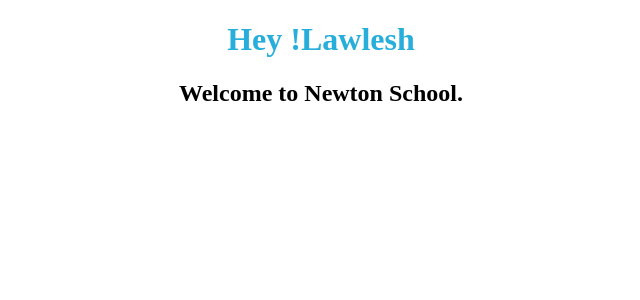
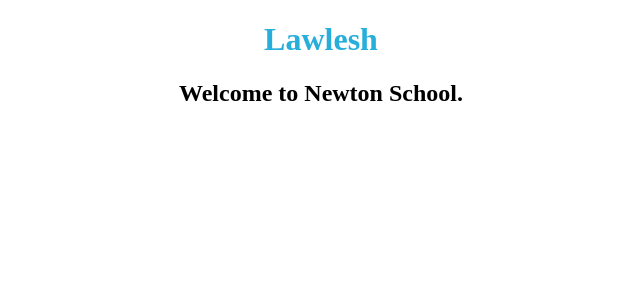
Before and after one commit to Lawlesh2022/Greetings-with-Props---React-Basics-Going-through-the-file-structure-analyzin---453y3nbjfmml, a React app: page / in a window 1280 px wide. Shown: the top 300 px of the page, without its empty margins (319-959 px from the left). Built offline with nearby package versions, Linux system fonts and the light colour scheme.

Commit message:
Update Welcome.js

```diff
--- a/src/components/Welcome.js
+++ b/src/components/Welcome.js
@@ -2,7 +2,7 @@ import React from 'react'
 const Welcome = (name)=>{
   return(
     <div>
-    <h1>Hey !{name.name}</h1>
+    <h1>{name.name}</h1>
     <h2>Welcome to Newton School.</h2>
     </div>
   )
```
